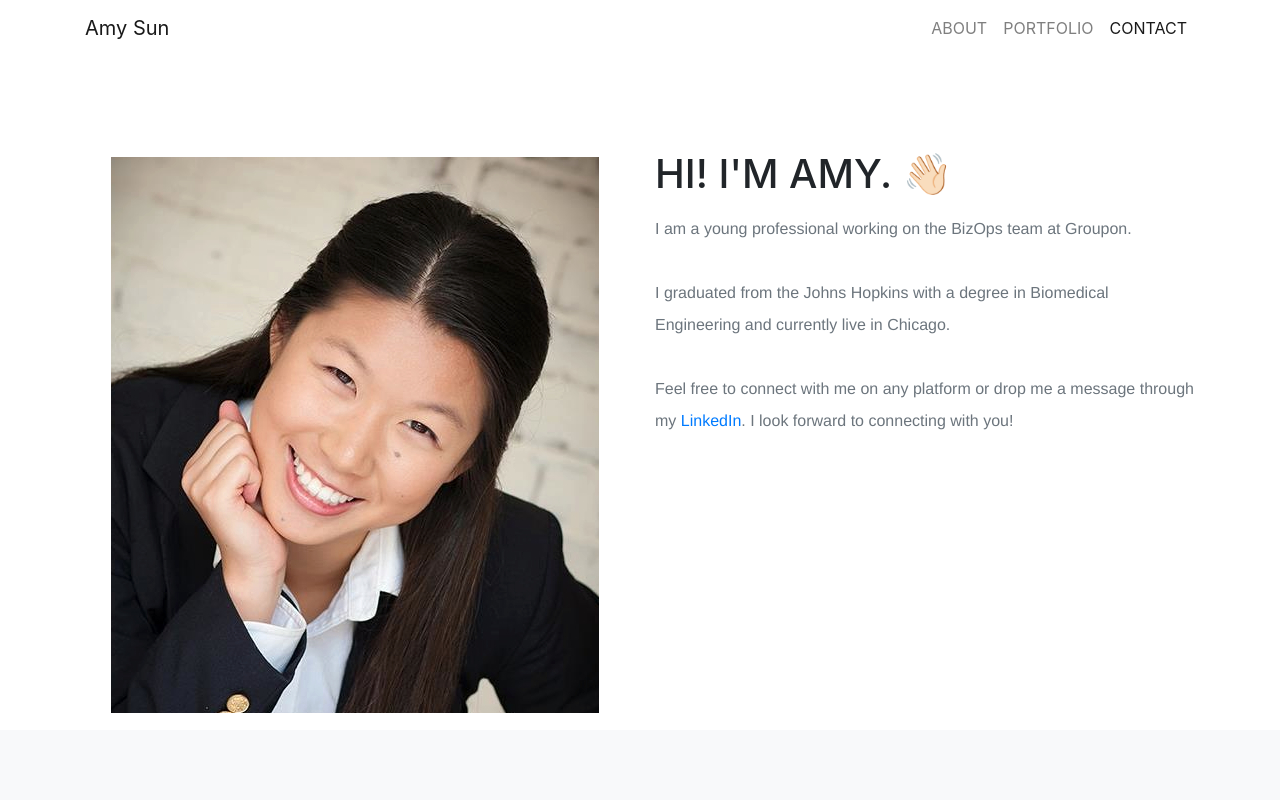
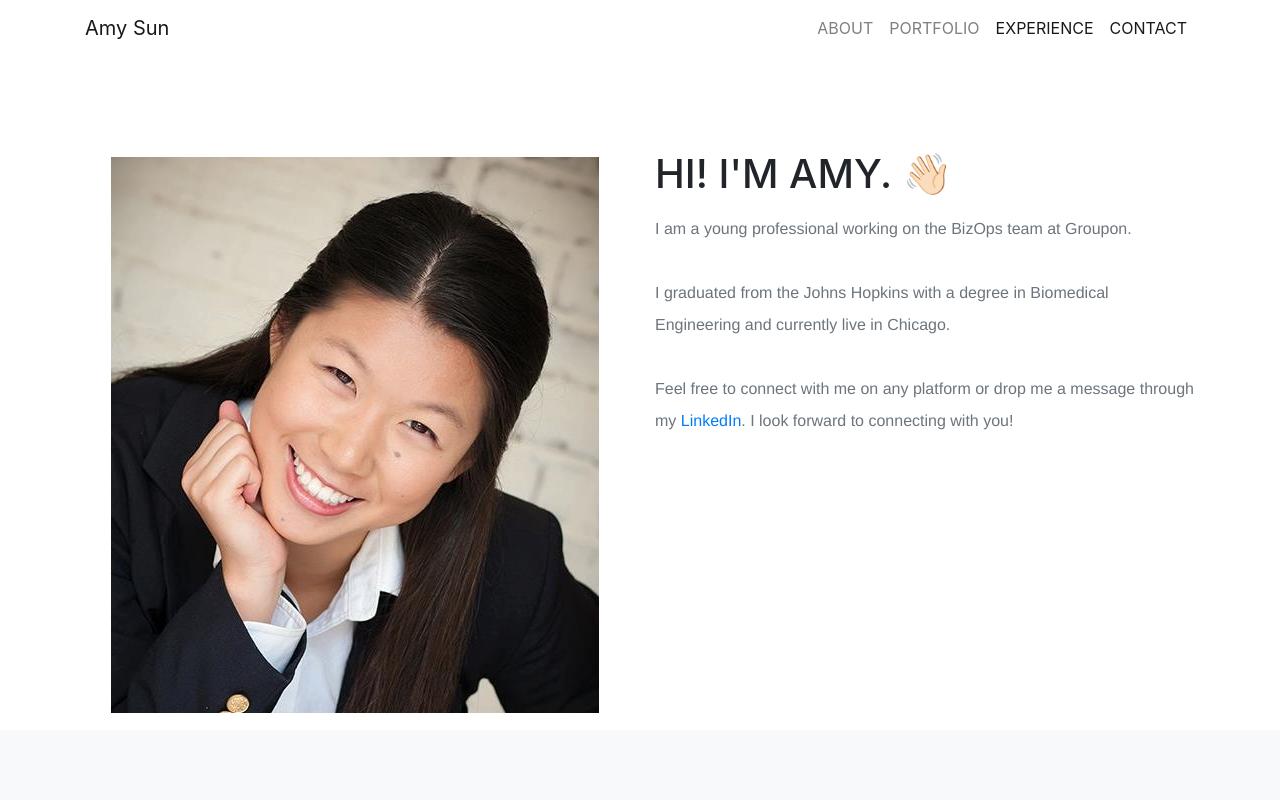
Before and after one commit to asun10/asun10.github.io, a website with bundled scripts: page index.html in a window 1280 px wide. Shown: the top 800 px of the page. Built offline with nearby package versions, Linux system fonts and the light colour scheme; a web font is replaced by a local one.

Commit message:
Experience

```diff
--- a/index.html
+++ b/index.html
@@ -44,6 +44,9 @@
             </li>
             <li class="nav-item">
               <a class="nav-link js-scroll-trigger" href="#portfolio">Portfolio</a>
+            </li>
+            <li class="nav-item">
+              <a class="nav-link js-scroll-trigger" href="#contact">Experience</a>
             </li>
             <li class="nav-item">
               <a class="nav-link js-scroll-trigger" href="#contact">Contact</a>
```
Also changed, not shown: 1 other file.
